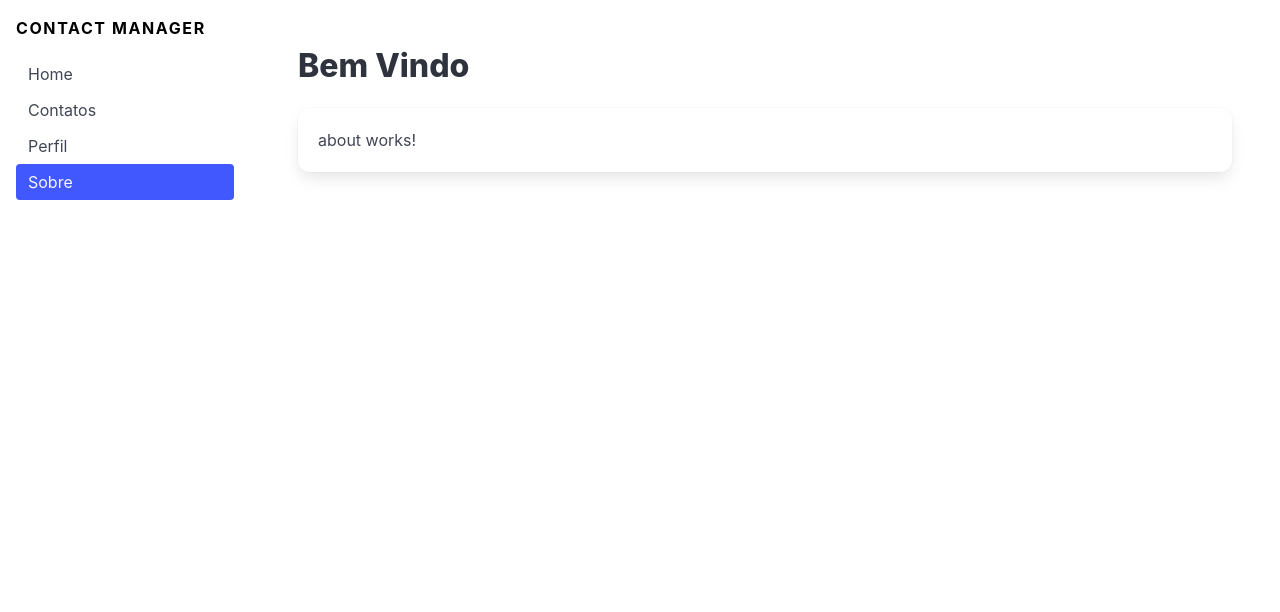
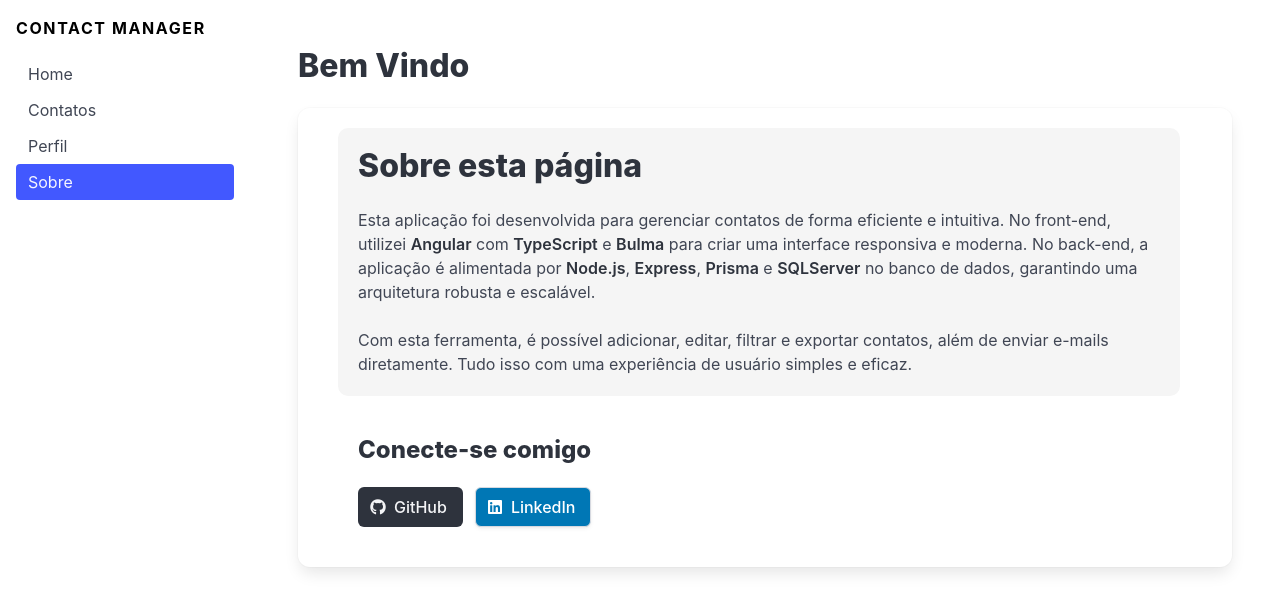
Before and after one commit to conradocmatheus/contact-manager-front, an Angular app: page /about in a window 1280 px wide. Shown: the top 612 px of the page. Built offline with nearby package versions, Linux system fonts and the light colour scheme.

Commit message:
feat: about page is about done

```diff
--- a/src/app/pages/about/about.component.css
+++ b/src/app/pages/about/about.component.css
@@ -0,0 +1,8 @@
+.button.is-linkedin {
+  background-color: #0077b5;
+  color: white;
+}
+
+.button.is-linkedin:hover {
+  background-color: #005f8b;
+}
--- a/src/app/pages/about/about.component.html
+++ b/src/app/pages/about/about.component.html
@@ -1 +1,29 @@
-<p>about works!</p>
+<div class="container is-fluid" style="padding-left: 20px;">
+  <section class="section" style="border-radius: 10px; background-color: #f5f5f5; padding: 20px;">
+    <h1 class="title">Sobre esta página</h1>
+    <p class="content">
+      Esta aplicação foi desenvolvida para gerenciar contatos de forma eficiente e intuitiva. No front-end, utilizei <strong>Angular</strong> com <strong>TypeScript</strong> e <strong>Bulma</strong> para criar uma interface responsiva e moderna. No back-end, a aplicação é alimentada por <strong>Node.js</strong>, <strong>Express</strong>, <strong>Prisma</strong> e <strong>SQLServer</strong> no banco de dados, garantindo uma arquitetura robusta e escalável.
+    </p>
+    <p class="content">
+      Com esta ferramenta, é possível adicionar, editar, filtrar e exportar contatos, além de enviar e-mails diretamente. Tudo isso com uma experiência de usuário simples e eficaz.
+    </p>
+  </section>
+
+  <section class="section" style="border-radius: 10px; background-color: #ffffff; margin-top: 20px; padding: 20px;">
+    <h3 class="title is-4">Conecte-se comigo</h3>
+    <div class="buttons">
+      <a href="https://github.com/conradocmatheus" target="_blank" class="button is-dark">
+        <span class="icon">
+          <i class="fab fa-github"></i>
+        </span>
+        <span>GitHub</span>
+      </a>
+      <a href="https://linkedin.com/in/conradocmatheus" target="_blank" class="button is-linkedin">
+        <span class="icon">
+          <i class="fab fa-linkedin"></i>
+        </span>
+        <span>LinkedIn</span>
+      </a>
+    </div>
+  </section>
+</div>
```
